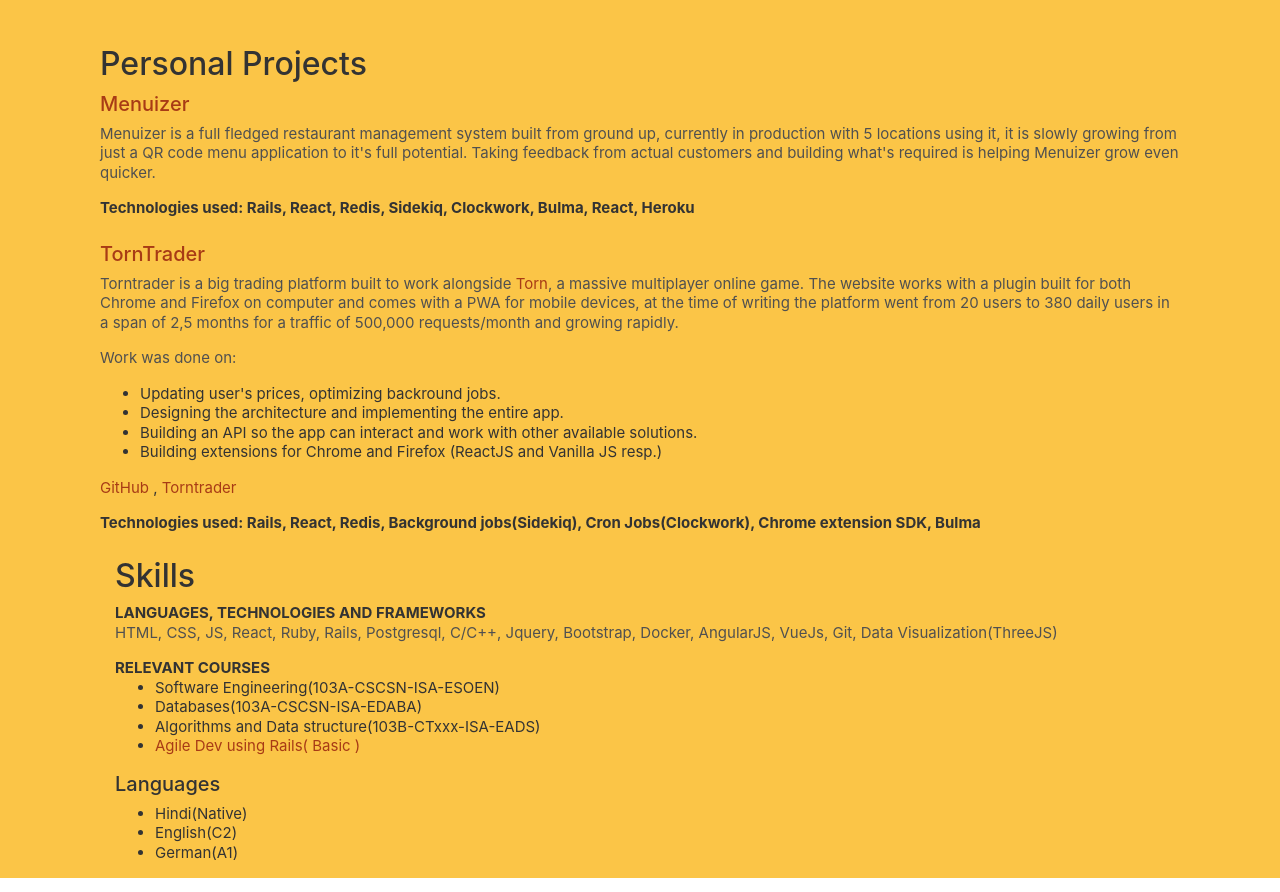
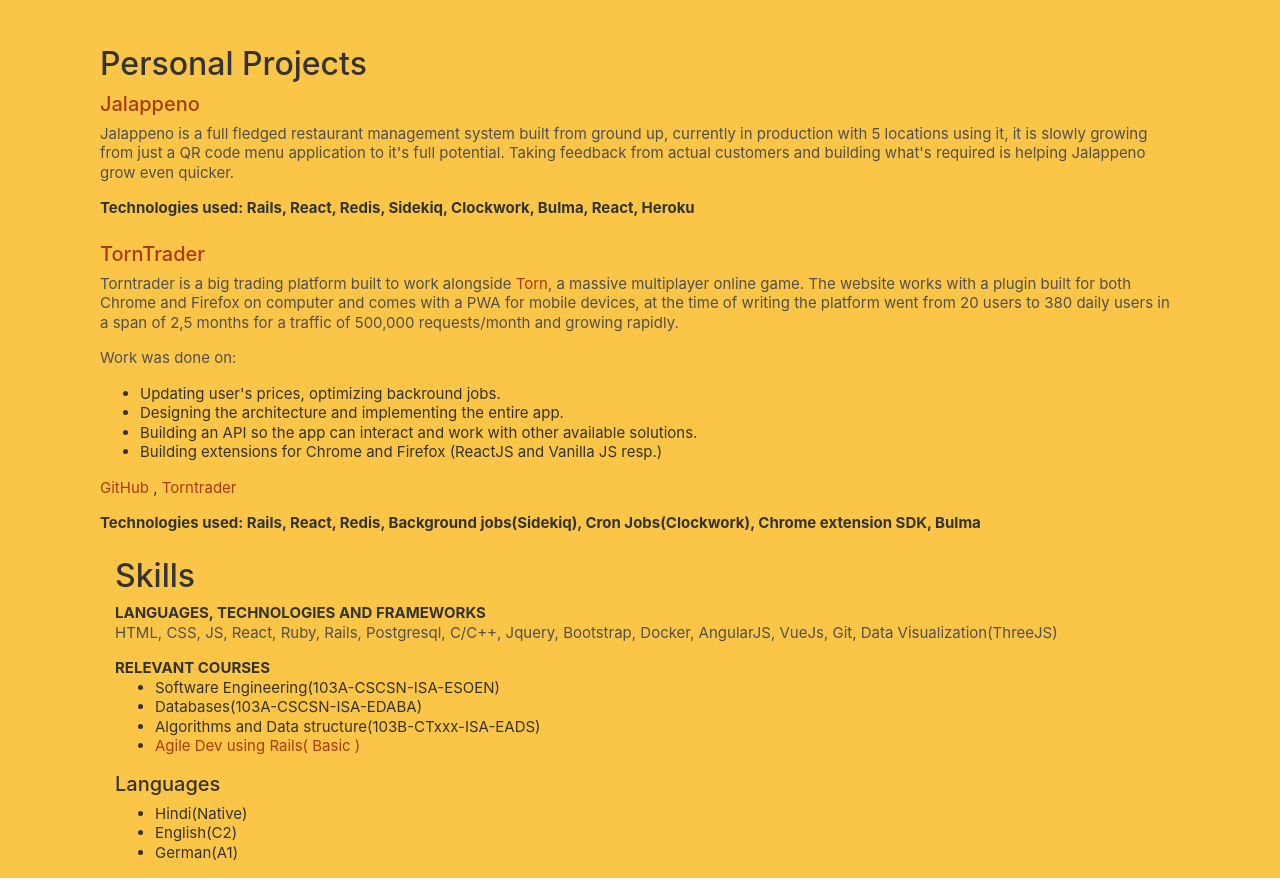
Before and after one commit to archetype2142/archetype2142.github.io, a plain HTML site: page index.html in a window 1280 px wide. Shown: the part 2734-3626 px from the top of the page. Drawn offline with nearby package versions, Linux system fonts and the light colour scheme.

Commit message:
menuizer -> Jalappeno

```diff
--- a/index.html
+++ b/index.html
@@ -156,9 +156,9 @@
     </div>
 
     <div class="col-sm-12 mb-4">
-      <h5><a href="https://menuizer.co">Menuizer</a></h5>
+      <h5><a href="https://jalappeno.com">Jalappeno</a></h5>
       <p>
-        Menuizer is a full fledged restaurant management system built from ground up, currently in production with 5 locations using it, it is slowly growing from just a QR code menu application to it's full potential. Taking feedback from actual customers and building what's required is helping Menuizer grow even quicker.
+        Jalappeno is a full fledged restaurant management system built from ground up, currently in production with 5 locations using it, it is slowly growing from just a QR code menu application to it's full potential. Taking feedback from actual customers and building what's required is helping Jalappeno grow even quicker.
       </p>
       <b> Technologies used: Rails, React, Redis, Sidekiq, Clockwork, Bulma, React, Heroku</b>
     </div>
```
